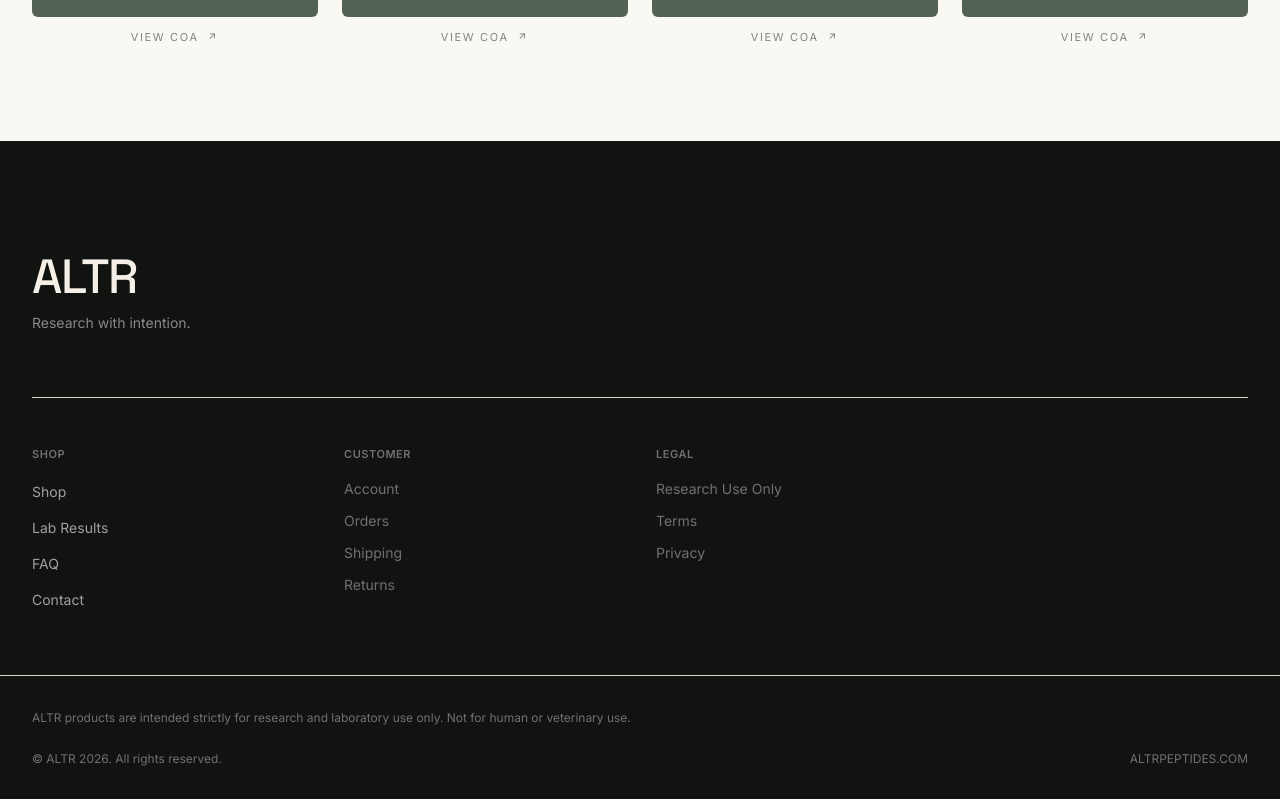
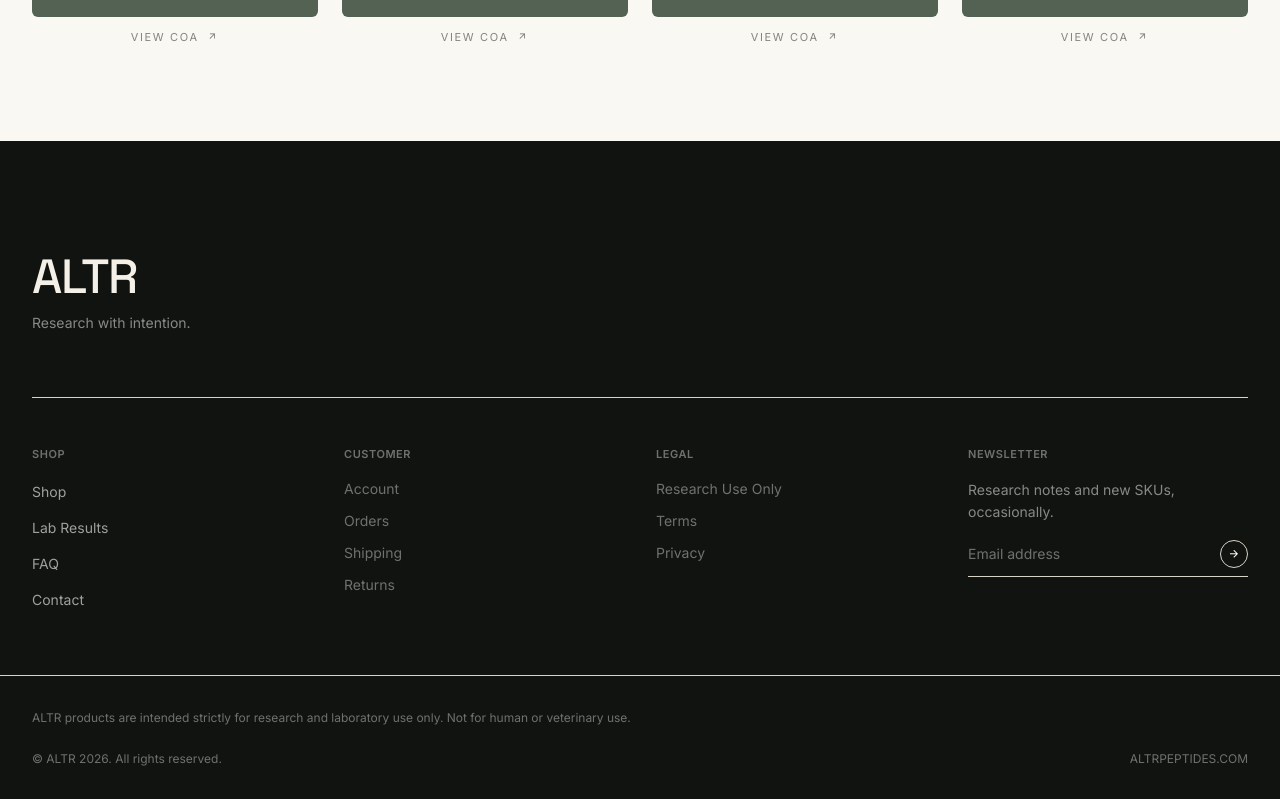
Before and after one commit to Nikola0803/altr, a Next.js app: page /faq in a window 1280 px wide. Shown: the part 2436-3235 px from the top of the page. Built offline with nearby package versions, Linux system fonts and the light colour scheme.

Commit message:
Add newsletter subscription form to footer

```diff
--- a/src/components/layout/Footer.tsx
+++ b/src/components/layout/Footer.tsx
@@ -1,5 +1,6 @@
 import Link from "next/link";
 import { Logo } from "@/components/ui/Logo";
+import { NewsletterForm } from "./NewsletterForm";
 
 const SHOP_NAV = [
   { href: "/shop", label: "Shop" },
@@ -44,6 +45,8 @@
               </li>
             ))}
           </FooterColumn>
+
+          <NewsletterForm />
         </div>
       </div>
 
--- /dev/null
+++ b/src/components/layout/NewsletterForm.tsx
@@ -0,0 +1,39 @@
+"use client";
+
+import { FormEvent, useState } from "react";
+
+export function NewsletterForm() {
+  const [submitted, setSubmitted] = useState(false);
+
+  function handleSubmit(e: FormEvent<HTMLFormElement>) {
+    e.preventDefault();
+    // TODO: wire up to an email provider (Klaviyo/Omnisend) once available.
+    setSubmitted(true);
+  }
+
+  return (
+    <div>
+      <p className="mb-4 text-[11px] font-semibold uppercase tracking-wider text-white/40">Newsletter</p>
+      {submitted ? (
+        <p className="text-sm text-white/60">You&apos;re on the list.</p>
+      ) : (
+        <>
+          <p className="mb-4 text-sm leading-relaxed text-white/50">Research notes and new SKUs, occasionally.</p>
+          <form onSubmit={handleSubmit} className="flex items-center gap-2 border-b border-white/20 pb-2">
+            <input
+              type="email"
+              name="email"
+              required
+              placeholder="Email address"
+              className="w-full bg-transparent text-sm text-white outline-none placeholder:text-white/40"
+            />
+            <input tabIndex={-1} autoComplete="off" aria-hidden className="hidden" type="text" name="website" />
+            <button type="submit" aria-label="Subscribe" className="flex h-7 w-7 shrink-0 items-center justify-center rounded-full border border-white/30 transition hover:bg-white hover:text-charcoal">
+              <i className="ri-arrow-right-line text-xs" />
+            </button>
+          </form>
+        </>
+      )}
+    </div>
+  );
+}
```
